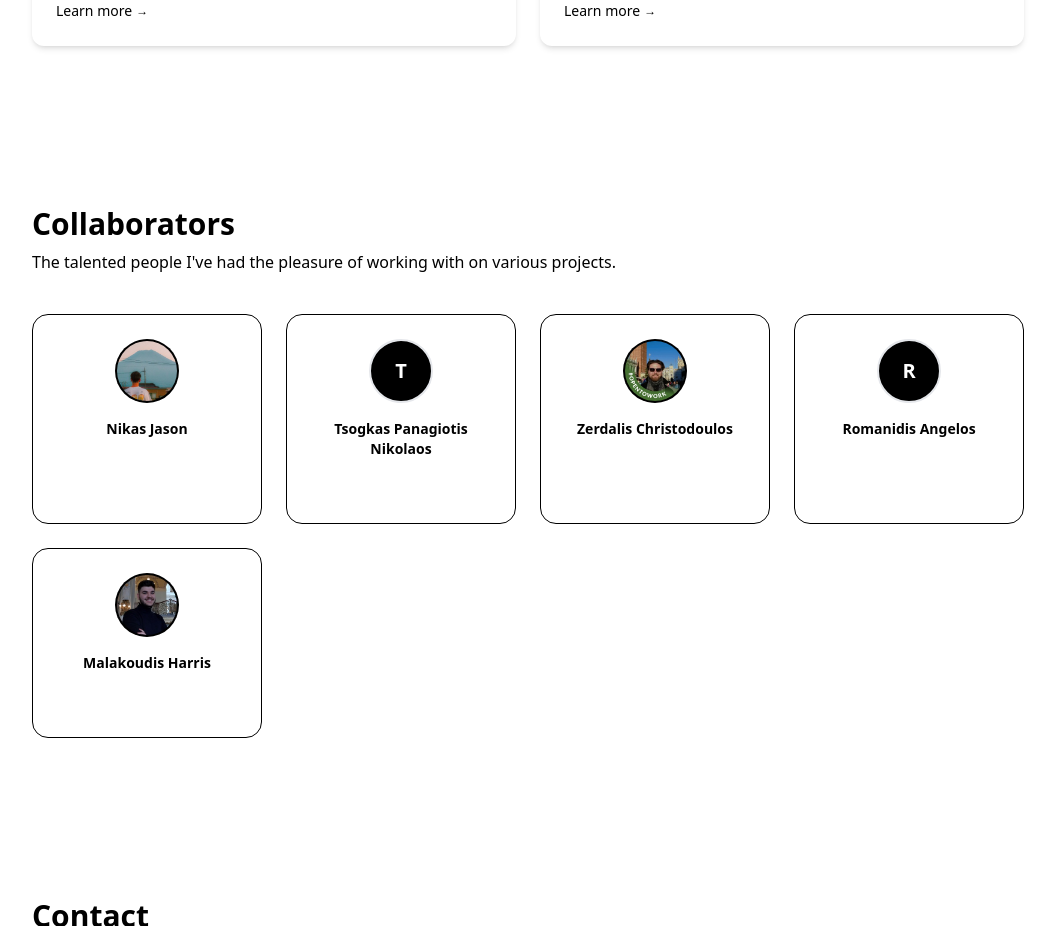
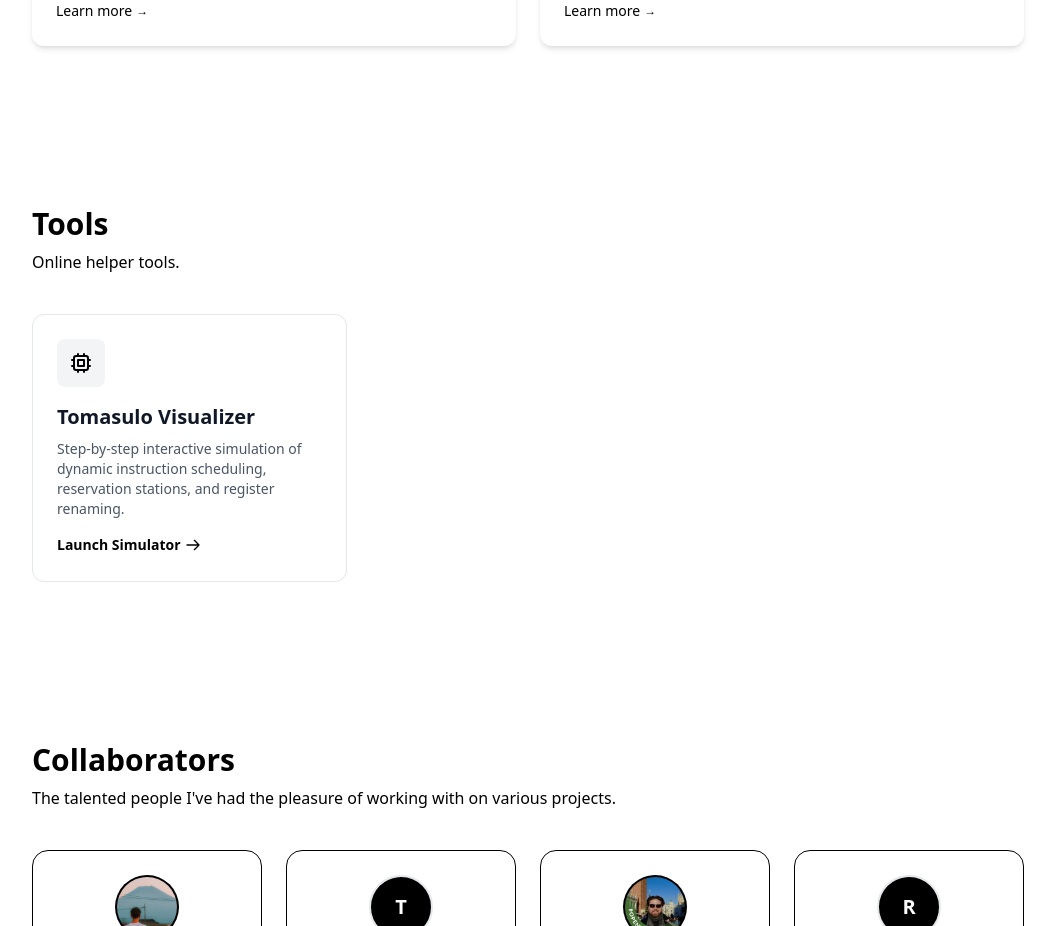
Before and after one commit to TsiantosD/TsiantosD.github.io, a React (Vite) app in the folder portfolio/: page / in a window 1280 px wide. Shown: the part 5540-6466 px from the top of the page, without its empty margins (112-1167 px from the left). Built offline with nearby package versions, Linux system fonts and the light colour scheme.

Commit message:
Add tools section and tomasulo card in homescreen

```diff
--- a/portfolio/src/components/pages/home.tsx
+++ b/portfolio/src/components/pages/home.tsx
@@ -143,6 +143,44 @@ export default function Home() {
           </div>
         </Container>
       </section>
+      <section id="tools" className="py-20 w-full">
+        <Container className="space-x-6">
+          <SectionHeader
+            title="Tools"
+            subtitle="Online helper tools."
+          />
+          <div className="grid grid-cols-1 md:grid-cols-2 lg:grid-cols-3 gap-6">
+          {/* Tomasulo Algorithm Card */}
+            <a href="/tomasulo" className="group">
+              <div className="p-6 border border-gray-200 rounded-xl hover:border-black hover:shadow-xl transition-all duration-300 bg-white">
+                {/* Icon Container with Black Accent */}
+                <div className="w-12 h-12 bg-gray-100 rounded-lg flex items-center justify-center mb-4 group-hover:bg-black transition-colors duration-300">
+                  <svg
+                    className="w-6 h-6 text-black group-hover:text-white"
+                    fill="none"
+                    stroke="currentColor"
+                    viewBox="0 0 24 24"
+                  >
+                    <path strokeLinecap="round" strokeLinejoin="round" strokeWidth={2} d="M9 3v2m6-2v2M9 19v2m6-2v2M5 9H3m2 6H3m18-6h-2m2 6h-2M7 19h10a2 2 0 002-2V7a2 2 0 00-2-2H7a2 2 0 00-2 2v10a2 2 0 002 2zM9 9h6v6H9V9z" />
+                  </svg>
+                </div>
+
+                <h3 className="text-xl font-bold text-gray-900 mb-2">Tomasulo Visualizer</h3>
+                <p className="text-gray-600 text-sm mb-4">
+                  Step-by-step interactive simulation of dynamic instruction scheduling, reservation stations, and register renaming.
+                </p>
+
+                <span className="text-black font-semibold text-sm flex items-center border-b-2 border-transparent group-hover:border-black w-fit transition-all">
+                  Launch Simulator
+                  <svg className="w-4 h-4 ml-1 transform group-hover:translate-x-1 transition-transform" fill="none" stroke="currentColor" viewBox="0 0 24 24">
+                    <path strokeLinecap="round" strokeLinejoin="round" strokeWidth={2} d="M14 5l7 7m0 0l-7 7m7-7H3" />
+                  </svg>
+                </span>
+              </div>
+            </a>
+          </div>
+        </Container>
+      </section>
       <section id="collaborators" className="py-20 w-full">
         <Container>
           <SectionHeader
```
